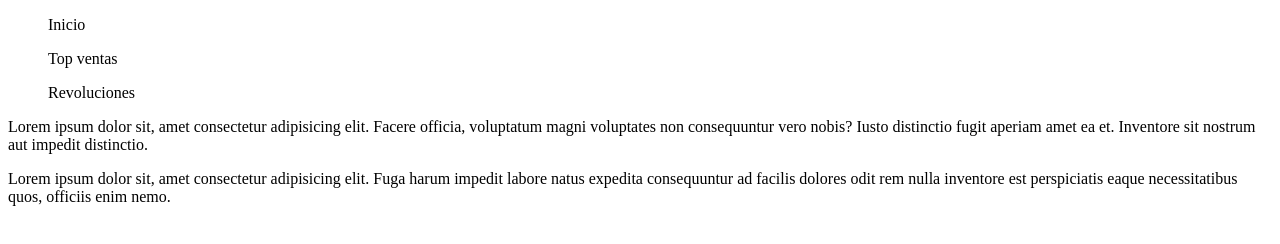
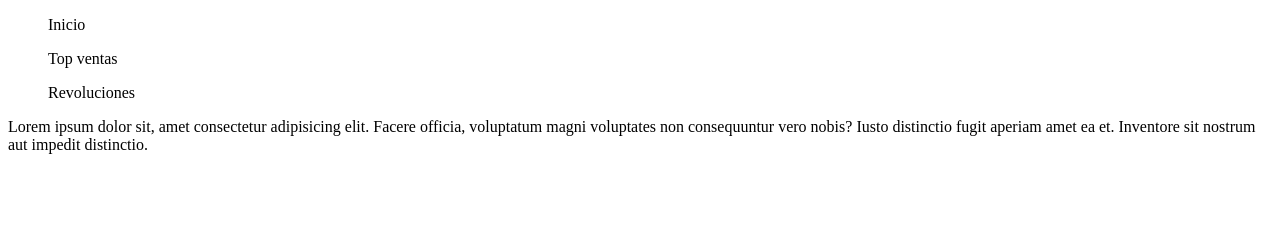
Before and after one commit to Javierfernandezrubio/Practica-7-Tags-Entornos-Desarrollo, a plain HTML site: page index.html in a window 1280 px wide. Drawn offline with Linux system fonts and the light colour scheme.

Commit message:
Modificando de nuevo index

```diff
--- a/index.html
+++ b/index.html
@@ -19,7 +19,6 @@
     <section>
         <aside>
             <p>Lorem ipsum dolor sit, amet consectetur adipisicing elit. Facere officia, voluptatum magni voluptates non consequuntur vero nobis? Iusto distinctio fugit aperiam amet ea et. Inventore sit nostrum aut impedit distinctio.</p>
-            <p>Lorem ipsum dolor sit, amet consectetur adipisicing elit. Fuga harum impedit labore natus expedita consequuntur ad facilis dolores odit rem nulla inventore est perspiciatis eaque necessitatibus quos, officiis enim nemo.</p>
 
         </aside>
         <aside>
```
